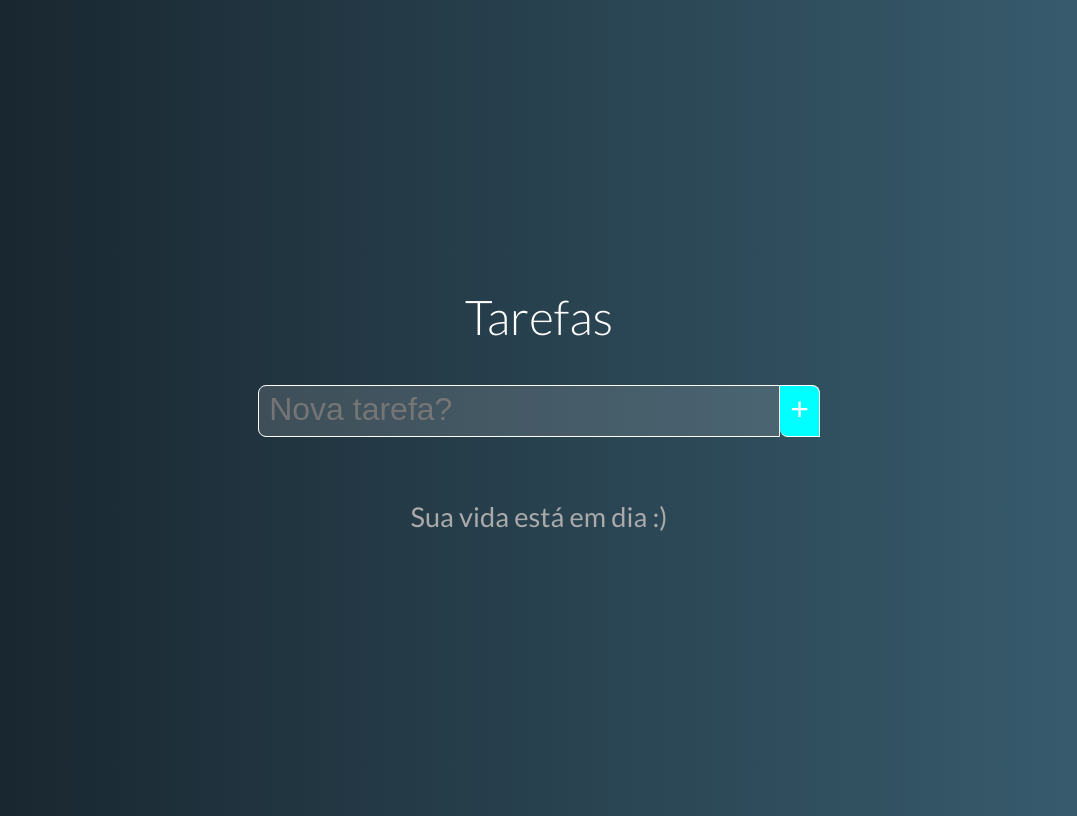
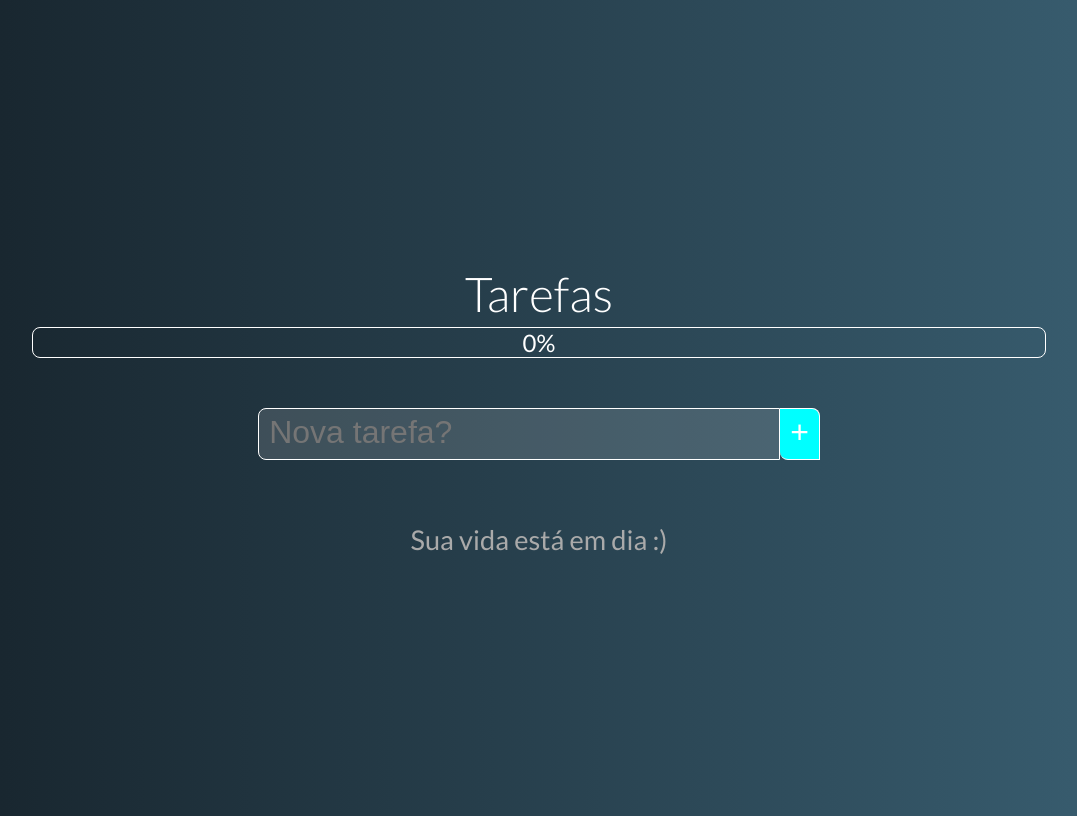
Before and after one commit to hugopedro/Vue, a Vue app in the folder projeto02-tarefas/tarefas/: page / in a window 1280 px wide. Shown: the whole page, without its empty margins (101-1178 px from the left). Built offline with nearby package versions, Linux system fonts and the light colour scheme.

Commit message:
158 Construindo o Componente Progresso

```diff
--- a/projeto02-tarefas/tarefas/src/App.vue
+++ b/projeto02-tarefas/tarefas/src/App.vue
@@ -1,7 +1,8 @@
 <template>
 	<div id="app">
 		<h1>Tarefas</h1>
-		<!-- atencao com o case sensitive, a linha 6 ta passando como propiedade a lista de tasks-->
+		<!-- atencao com o case sensitive, a linha 7 ta passando como propiedade a lista de tasks-->
+		<TaskProgress :progress="progress" />
 		<NewTask @taskAdded="addTask" />
 		<TaskGrid :tasks="tasks"
 		@taskDeleted="deleteTask"
@@ -10,17 +11,26 @@
 </template>
 
 <script>
+import TaskProgress from './components/TaskProgress.vue'
 import NewTask from './components/NewTask.vue'
 import TaskGrid from './components/TaskGrid.vue'
 
 
 export default {
-	components: { NewTask, TaskGrid },
+	components: { TaskProgress, NewTask, TaskGrid },
 	data() {
 		return {
 			tasks: []
 			//agora já é possivel criar task dinamicamente
 		}
+	},
+	computed: {
+		// é preciso passar o TaskProgress como propiedade para o componente
+			progress() {
+				const total = this.tasks.length
+				const done = this.tasks.filter(t => !t.pending).length
+				return Math.round(done / total * 100) || 0
+			}
 	},
 	methods: {
 		addTask(task) {
--- /dev/null
+++ b/projeto02-tarefas/tarefas/src/components/TaskProgress.vue
@@ -0,0 +1,45 @@
+<template>
+  <div class="tasks-progress">
+      <span class="progress-value">{{ progress }}%</span>
+      <div class="progress-bar" :style="{width: progress + '%'}"></div>
+  </div>
+</template>
+
+<script>
+export default {
+    props: {
+        progress: { type: Number, default: 0 }
+    }
+}
+</script>
+
+<!-- align-self: flex-start; é necessário para a barra de progresso começar do lado esquerdo (linha 35)
+z-index: 1 é pro número nao ser ocultado pela barra -->
+<style>
+    .tasks-progress {
+        position: relative;
+        width: 80%;
+        border: 1px solid #FFF;
+        color: #FFF;
+        border-radius: 8px;
+        margin-bottom: 15px;
+        display: flex;
+        flex-direction: column;
+        align-items: center;
+    }
+
+    .progress-bar {
+        position: absolute;
+        border-radius: 8px;
+        height: 100%;
+        background-color: #4CAF50;
+        align-self: flex-start;
+    }
+
+    .progress-value {
+        z-index: 1;
+        font-size: 1.5rem;
+
+    }
+
+</style>
```
